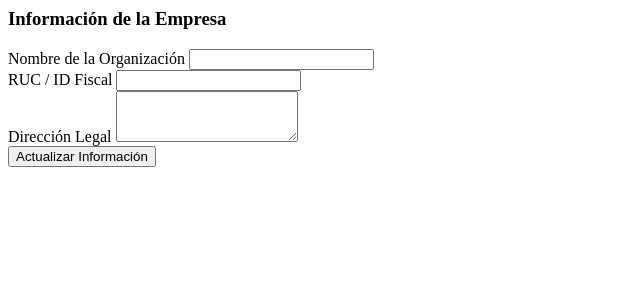
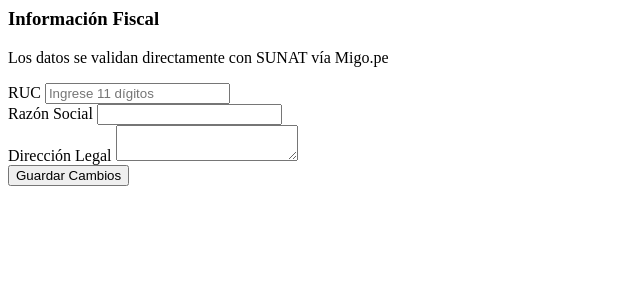
Before and after one commit to Sublian/nexus-oms-django, a Django app: template src/interfaces/web/templates/partials/company_form.html in a window 1280 px wide. Shown: the top 300 px of the page, without its empty margins (0-640 px from the left). Run offline with Django 5.2, Linux system fonts and the light colour scheme; the template is opened without the code that fills it, so the values that code supplies are empty; parts of the project's set-up code (start-up, migrations or seed data) failed here and were passed over.

Commit message:
feat(ui): implement company_form partial with real-time RUC validation

```diff
--- a/src/interfaces/web/templates/partials/company_form.html
+++ b/src/interfaces/web/templates/partials/company_form.html
@@ -1,8 +1,11 @@
-<div id="company-settings">
-    <h3 class="text-xl font-bold text-gray-800 mb-6 border-b pb-4">Información de la Empresa</h3>
+<div id="company-settings" class="space-y-6">
+    <div>
+        <h3 class="text-lg font-bold text-gray-800">Información Fiscal</h3>
+        <p class="text-sm text-gray-500 text-balance">Los datos se validan directamente con SUNAT vía Migo.pe</p>
+    </div>
 
     {% if message %}
-        <div class="p-3 mb-4 bg-green-100 text-green-700 rounded-lg border border-green-200">
+        <div class="p-3 bg-green-50 border border-green-200 text-green-700 rounded-lg text-sm">
             {{ message }}
         </div>
     {% endif %}
@@ -10,28 +13,36 @@
     <form hx-post="{% url 'web:org-settings-company' tenant.slug %}"
           hx-target="#company-settings"
           hx-swap="outerHTML"
-          class="space-y-4">
+          class="grid grid-cols-1 md:grid-cols-2 gap-6">
         {% csrf_token %}
-        <div class="grid grid-cols-1 md:grid-cols-2 gap-4">
-            <div class="col-span-2">
-                <label class="block text-sm font-medium text-gray-700">Nombre de la Organización</label>
-                <input type="text" name="name" value="{{ tenant.name }}"
-                       class="w-full border-gray-300 rounded-lg p-2.5 focus:ring-tenant-primary focus:border-tenant-primary">
-            </div>
-            <div>
-                <label class="block text-sm font-medium text-gray-700">RUC / ID Fiscal</label>
-                <input type="text" name="ruc" value="{{ tenant.ruc }}"
-                       class="w-full border-gray-300 rounded-lg p-2.5">
-            </div>
-            <div class="col-span-2">
-                <label class="block text-sm font-medium text-gray-700">Dirección Legal</label>
-                <textarea name="address" rows="3"
-                          class="w-full border-gray-300 rounded-lg p-2.5">{{ tenant.address }}</textarea>
-            </div>
+
+        <div class="col-span-1">
+            <label class="block text-sm font-semibold text-gray-700 mb-1">RUC</label>
+            <input type="text" name="ruc" value="{{ tenant.ruc|default:'' }}"
+                   maxlength="11"
+                   placeholder="Ingrese 11 dígitos"
+                   hx-get="{% url 'web:validate-ruc' tenant.slug %}"
+                   hx-trigger="keyup changed delay:500ms"
+                   hx-target="#ruc-status"
+                   class="w-full border-gray-300 rounded-lg shadow-sm focus:ring-tenant-primary focus:border-tenant-primary p-2.5">
+            <div id="ruc-status" class="mt-1 min-h-[1.25rem]"></div>
         </div>
-        <div class="flex justify-end pt-4">
+
+        <div class="col-span-1">
+            <label class="block text-sm font-semibold text-gray-700 mb-1">Razón Social</label>
+            <input type="text" name="name" value="{{ tenant.name }}"
+                   class="w-full border-gray-300 rounded-lg shadow-sm p-2.5 bg-gray-50">
+        </div>
+
+        <div class="col-span-2">
+            <label class="block text-sm font-semibold text-gray-700 mb-1">Dirección Legal</label>
+            <textarea name="address" rows="2"
+                      class="w-full border-gray-300 rounded-lg shadow-sm p-2.5">{{ tenant.address|default:'' }}</textarea>
+        </div>
+
+        <div class="col-span-2 flex justify-end">
             <button type="submit" class="btn-tenant !bg-tenant-primary !text-tenant-secondary">
-                Actualizar Información
+                Guardar Cambios
             </button>
         </div>
     </form>
```
Also changed, not shown: src/interfaces/web/views.py (+27 -0 lines).
